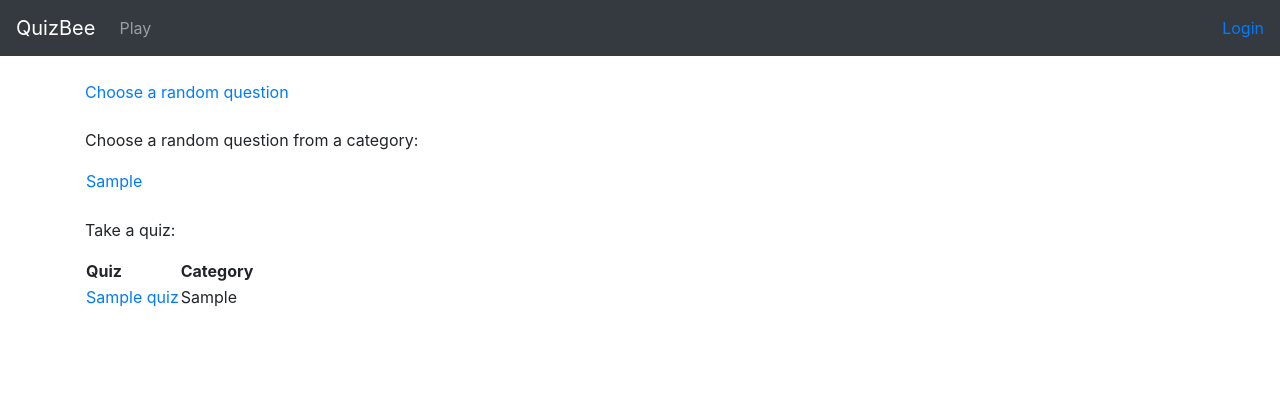
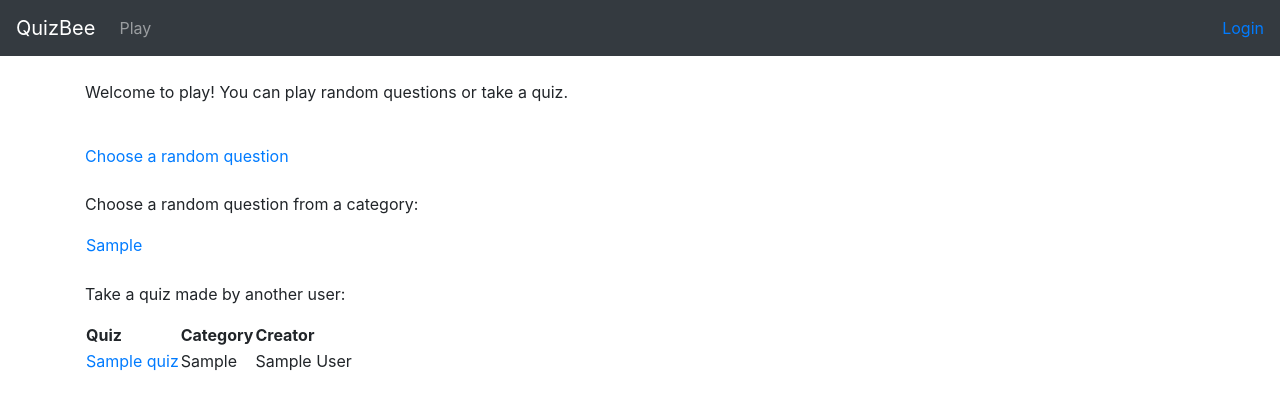
Before and after one commit to mshroom/visailusivusto, a Flask app: page /play/ in a window 1280 px wide. Shown: the top 410 px of the page. Run offline with Flask 2, Linux system fonts and the light colour scheme; tables that the repository leaves empty hold one stand-in row (values such as "Sample post"); some libraries are stand-ins or nearby versions.

Commit message:
updated quizplay to save and show answers, restricted play to registered users

```diff
--- a/application/games/views.py
+++ b/application/games/views.py
@@ -4,13 +4,24 @@ from flask import redirect, render_template, request, url_for
 from flask_login import current_user
 
 from application import app, db, login_manager, login_required
+from application.auth.models import User
 from application.questions.models import Question, Option, UsersChoice
-from application.quizzes.models import QuizQuestion, Quiz
+from application.quizzes.models import QuizQuestion, Quiz, Participation
 from application.games.forms import QuizGameForm
 
 @app.route("/play/", methods=["GET"])
 def games_play():
-	return render_template("games/play.html", categories = Question.findAllCategoriesInUse(), quizzes = Quiz.query.filter_by(active=True).all())
+	quizlist = []
+	if current_user.is_authenticated:
+		quizzes = Quiz.query.filter(Quiz.active == True, Quiz.account_id != current_user.id).all()
+	else:
+		quizzes = Quiz.query.filter(Quiz.active == True)
+	for q in quizzes:
+		a = User.query.filter_by(id = q.account_id).first()
+		creator = a.name
+		quizlist.append({"creator":creator, "name":q.name, "id":q.id, "category":q.category})
+
+	return render_template("games/play.html", categories = Question.findAllCategoriesInUse(), quizlist = quizlist)
 
 @app.route("/play/random/", methods=["GET"])
 def play_random():
@@ -47,8 +58,11 @@ def options_choose(question_id, option_id):
 	return render_template("games/result.html", option = o, question = Question.query.get(question_id),result = "Wrong answer!")
 
 @app.route("/play/quizzes/<quiz_id>/<turn>/<answer>", methods=["GET"])
+@login_required(role="USER")
 def play_quiz(quiz_id, turn, answer):
 	quiz = Quiz.query.get(quiz_id)
+	if quiz.account_id == current_user.id:
+		return login_manager.unauthorized()
 	questions = Quiz.findAllQuestions(quiz_id)
 	turn = int(turn)
 	result = "Correct answer!"
@@ -56,26 +70,52 @@ def play_quiz(quiz_id, turn, answer):
 		result = "Wrong answer!"
 	if turn == 0:
 		result = ""
+		p = Participation()
+		p.account_id = current_user.id
+		p.quiz_id = quiz_id
+		db.session().add(p)
+		db.session().commit()
 	if turn < len(questions):
 		q = questions[turn]
 		options = Option.query.filter_by(quest_id=q["id"]).all()
 		random.shuffle(options)
 		turn += 1
 		return render_template("games/quiz.html", quiz = quiz, question = q, options = options, turn = turn, result = result)
-	return redirect(url_for('quiz_results', quiz_id=quiz_id))
+	p = db.session.query(Participation).order_by(Participation.id.desc()).first()
+	return redirect(url_for('quiz_results', quiz_id=quiz_id, participation_id=p.id, answer=answer))
 
 @app.route("/play/quizzes/<quiz_id>/<turn>/<question_id>/<option_id>", methods=["POST"])
+@login_required(role="USER")
 def quiz_choose(quiz_id, turn, question_id, option_id):
+	c = UsersChoice()
+	c.account_id = current_user.id
+	c.option_id = option_id
+	db.session().add(c)
+	db.session().commit()
+
 	q = Quiz.query.get(quiz_id)
 	qn = Question.query.get(question_id)
 	options = Option.query.filter_by(quest_id=qn.id).all()
 	o = Option.query.get(option_id)
 	if o.correct:
 		return redirect(url_for('play_quiz', quiz_id=quiz_id, turn=turn, answer="True"))
-
 	return redirect(url_for('play_quiz', quiz_id=quiz_id, turn=turn, answer="False"))
 
-@app.route("/play/quizzes/<quiz_id>/results", methods=["GET"])
-def quiz_results(quiz_id):
+@app.route("/play/quizzes/<quiz_id>/<participation_id>/<answer>/results", methods=["GET"])
+@login_required(role="USER")
+def quiz_results(quiz_id, participation_id, answer):
 	q = Quiz.query.get(quiz_id)
-	return render_template("games/quizresult.html", quiz = q)
+	p = Participation.query.get(participation_id)
+	if p.account_id != current_user.id:
+		return login_manager.unauthorized()
+	p.quiz_id = quiz_id
+	db.session().commit()
+
+	qs = QuizQuestion.query.filter_by(quiz_id=q.id).count()
+	correct = UsersChoice.countCorrectAnswersFromQuiz(current_user.id, participation_id)
+	previous = Participation.query.filter_by(quiz_id=q.id, account_id=current_user.id).count() - 1
+	result = "Correct answer!"
+	if answer == "False":
+		result = "Wrong answer!"
+
+	return render_template("games/quizresult.html", quiz = q, qs = qs, correct = correct, previous = previous, result = result)
--- a/application/questions/models.py
+++ b/application/questions/models.py
@@ -72,3 +72,11 @@ class UsersChoice(db.Model):
 		res = db.engine.execute(stmt)
 		response = res.fetchone()[0]
 		return response
+
+	@staticmethod
+	def countCorrectAnswersFromQuiz(user_id, participation_id, correct=True):
+
+		stmt = text("SELECT COUNT(Users_choice.id) FROM Users_Choice, Option, Question, Quiz_Question, Quiz, Participation WHERE Users_Choice.account_id = :user_id AND Users_Choice.option_id = Option.id AND Option.quest_id = Question.id AND Quiz_Question.question_id = Question.id AND Quiz_Question.quiz_id = Quiz.id AND Participation.quiz_id = Quiz.id AND Participation.account_id = Users_Choice.account_id AND Users_Choice.date_created >= Participation.date_created AND Users_Choice.date_created <= Participation.date_modified AND Participation.id = :participation_id AND Option.correct = :correct").params(user_id=user_id, participation_id=participation_id, correct=correct)
+		res = db.engine.execute(stmt)
+		response = res.fetchone()[0]
+		return response
--- a/application/quizzes/models.py
+++ b/application/quizzes/models.py
@@ -46,7 +46,5 @@ class QuizQuestion(db.Model):
 
 class Participation(Base):
 
-	id = db.Column(db.Integer, primary_key=True)
-
 	quiz_id = db.Column(db.Integer, db.ForeignKey('quiz.id'), nullable=False)
 	account_id = db.Column(db.Integer, db.ForeignKey('account.id'), nullable=False)
--- a/application/templates/games/play.html
+++ b/application/templates/games/play.html
@@ -1,6 +1,8 @@
 {% extends "layout.html" %}
 
 {% block body %}
+  <p>Welcome to play! You can play random questions or take a quiz.</p>
+  <br/>
   <a href="{{ url_for('play_random') }}">Choose a random question</a>
   <br/><br/>
   <p>Choose a random question from a category:</p>
@@ -14,18 +16,20 @@
     {% endfor %}
   </table>
   <br/>
-  <p>Take a quiz:</p>
+  <p>Take a quiz made by another user:</p>
   <table>
     <tr>
       <th>Quiz</th>
       <th>Category</th>
+      <th>Creator</th>
     </tr>
-    {% for quiz in quizzes %}
+    {% for quiz in quizlist %}
     <tr>
       <td>
         <a href="{{ url_for('play_quiz', quiz_id=quiz.id, turn=0, answer='True') }}">{{ quiz.name }}</a>
       </td>
       <td>{{ quiz.category }}</td>
+      <td>{{ quiz.creator }}</td>
     </tr>
     {% endfor %}
   </table>
```
Also changed, not shown: application/templates/games/quizresult.html (+16 -2 lines).
